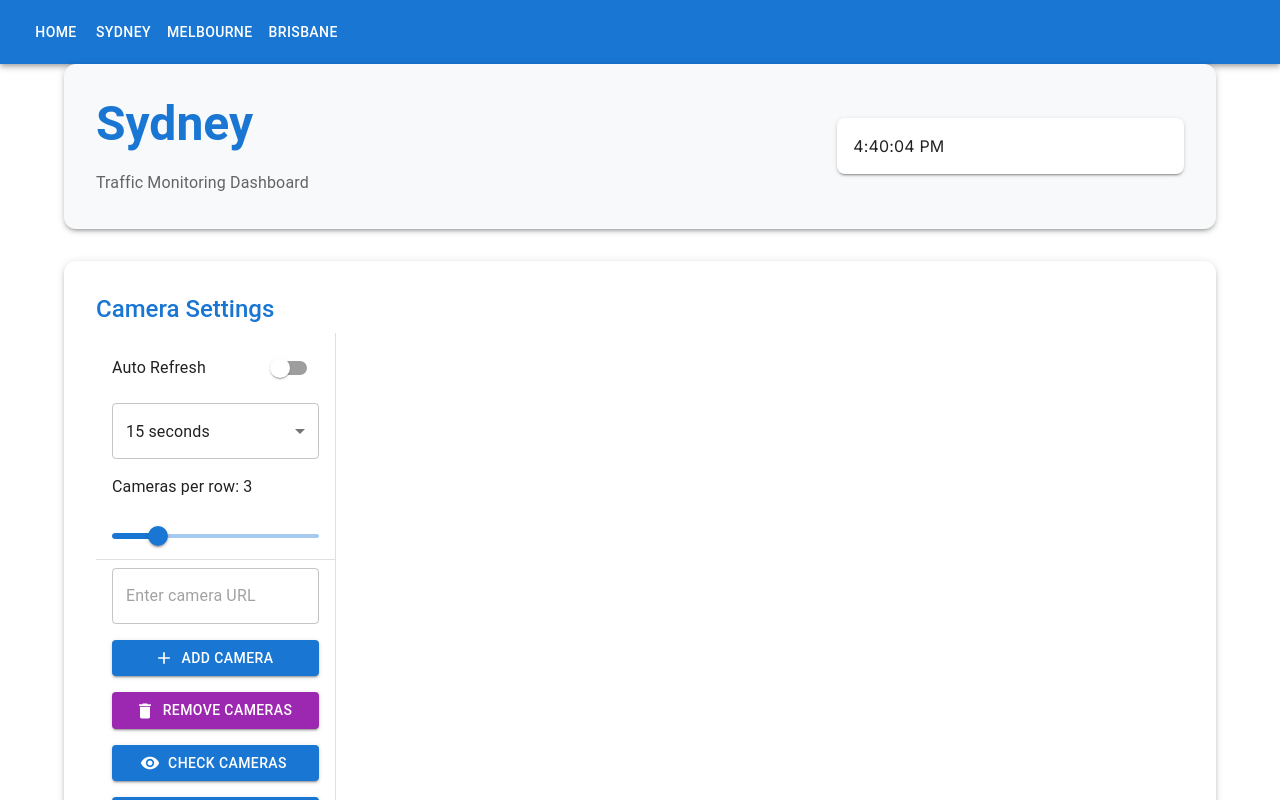
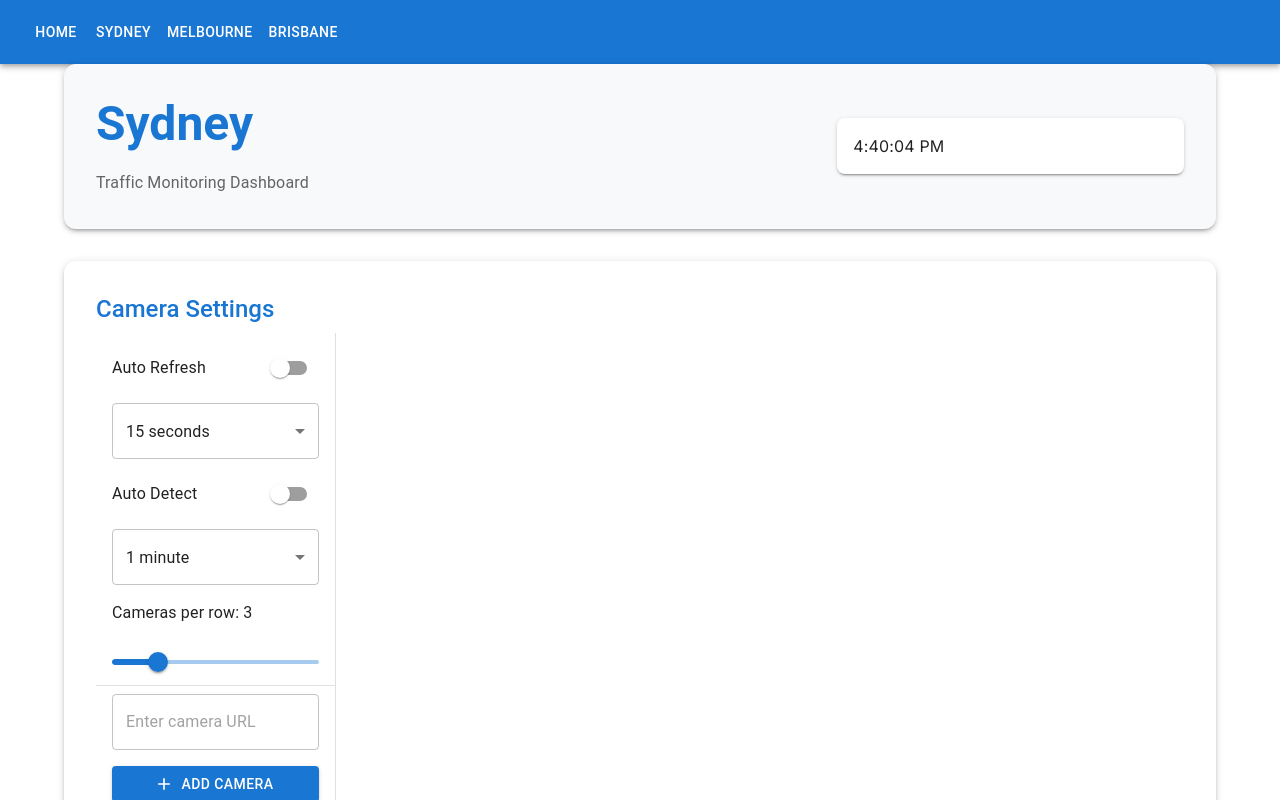
Before and after one commit to jc1518/traffic-monitor, a Next.js app: page /sydney in a window 1280 px wide. Shown: the top 800 px of the page. Built offline with nearby package versions, Linux system fonts and the light colour scheme.

Commit message:
Add auto detection

```diff
--- a/app/components/ImageManager.tsx
+++ b/app/components/ImageManager.tsx
@@ -30,19 +30,26 @@ import {
 
 interface ImageManagerProps {
   storageKey: string;
+  timeZone: string;
 }
 
 const drawerWidth = 240;
 
-const ImageManager: React.FC<ImageManagerProps> = ({ storageKey }) => {
+const ImageManager: React.FC<ImageManagerProps> = ({
+  storageKey,
+  timeZone,
+}) => {
   const [newImageUrl, setNewImageUrl] = useState<string>("");
   const [imageUrls, setImageUrls] = useState<string[]>([]);
   const [selectedImages, setSelectedImages] = useState<number[]>([]);
   const [imageAnalysis, setImageAnalysis] = useState<string>("");
+  const [time, setTime] = useState<string>("");
 
   const [imagesPerRow, setImagesPerRow] = useState(3);
   const [autoRefresh, setAutoRefresh] = useState(false);
   const [refreshInterval, setRefreshInterval] = useState(15);
+  const [autoDetect, setAutoDetect] = useState(false);
+  const [detectInterval, setDetectInterval] = useState(60);
 
   useEffect(() => {
     loadImageUrls(storageKey).then(setImageUrls);
@@ -57,6 +64,16 @@ const ImageManager: React.FC<ImageManagerProps> = ({ storageKey }) => {
       return () => clearInterval(interval);
     }
   }, [autoRefresh, refreshInterval, storageKey]);
+
+  useEffect(() => {
+    if (autoDetect) {
+      const interval = setInterval(() => {
+        handleInvokeBedrock();
+      }, detectInterval * 1000);
+
+      return () => clearInterval(interval);
+    }
+  }, [autoDetect, detectInterval]);
 
   const addImageUrl = (url: string) => {
     const newUrls = [...imageUrls, url];
@@ -98,6 +115,11 @@ const ImageManager: React.FC<ImageManagerProps> = ({ storageKey }) => {
   const handleInvokeBedrock = useCallback(async () => {
     try {
       setImageAnalysis("Checking...");
+      const currentTime = new Date().toISOString();
+      const localTime = new Date(currentTime).toLocaleTimeString("en-US", {
+        timeZone: timeZone,
+      });
+      setTime(localTime);
       const response = await fetch("/api/bedrock", {
         method: "POST",
         headers: {
@@ -113,7 +135,7 @@ const ImageManager: React.FC<ImageManagerProps> = ({ storageKey }) => {
     } catch (error) {
       setImageAnalysis(`${error}`);
     }
-  }, [imageUrls]);
+  }, [imageUrls, timeZone]);
 
   return (
     <Box sx={{ display: "flex", flexDirection: "column", width: "100%" }}>
@@ -147,6 +169,24 @@ const ImageManager: React.FC<ImageManagerProps> = ({ storageKey }) => {
               >
                 <MenuItem value={15}>15 seconds</MenuItem>
                 <MenuItem value={60}>1 minute</MenuItem>
+                <MenuItem value={300}>5 minutes</MenuItem>
+              </Select>
+            </ListItem>
+            <ListItem>
+              <ListItemText primary="Auto Detect" />
+              <Switch
+                checked={autoDetect}
+                onChange={(e) => setAutoDetect(e.target.checked)}
+              />
+            </ListItem>
+            <ListItem>
+              <Select
+                value={detectInterval}
+                onChange={(e) => setDetectInterval(Number(e.target.value))}
+                fullWidth
+              >
+                <MenuItem value={60}>1 minute</MenuItem>
+                <MenuItem value={180}>3 minute</MenuItem>
                 <MenuItem value={300}>5 minutes</MenuItem>
               </Select>
             </ListItem>
@@ -217,9 +257,6 @@ const ImageManager: React.FC<ImageManagerProps> = ({ storageKey }) => {
           </List>
         </Drawer>
         <Box component="main" sx={{ flexGrow: 1, p: 3 }}>
-          <Typography variant="body1" mb={2}>
-            <ReactMarkdown>{imageAnalysis}</ReactMarkdown>
-          </Typography>
           <Grid container spacing={2}>
             {imageUrls.map((url, index) => (
               <Grid item xs={12 / imagesPerRow} key={index}>
@@ -252,6 +289,10 @@ const ImageManager: React.FC<ImageManagerProps> = ({ storageKey }) => {
               </Grid>
             ))}
           </Grid>
+          <Typography variant="body1" mb={2}>
+            {time}
+            <ReactMarkdown>{imageAnalysis}</ReactMarkdown>
+          </Typography>
         </Box>
       </Box>
     </Box>
--- a/app/components/PageGenerator.tsx
+++ b/app/components/PageGenerator.tsx
@@ -68,7 +68,7 @@ const PageGenerator: React.FC<PageGeneratorProps> = ({
         >
           Camera Settings
         </Typography>
-        <ImageManager storageKey={storageKey} />
+        <ImageManager storageKey={storageKey} timeZone={timeZone} />
       </Paper>
     </Container>
   );
```
